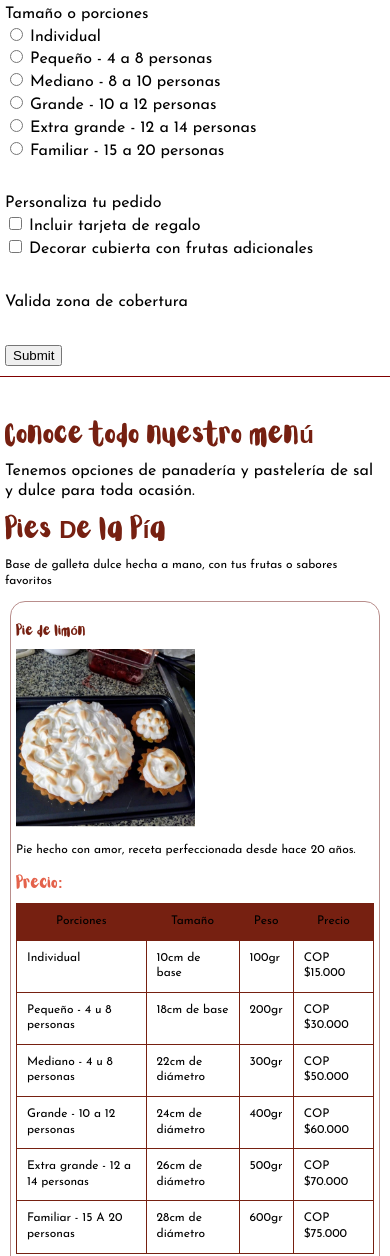
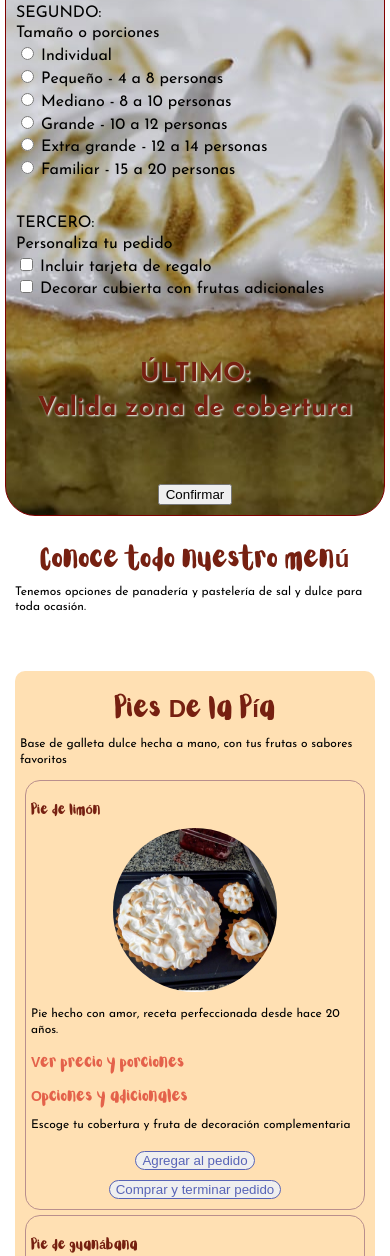
Before and after one commit to Dilogritando/delapia, a plain HTML site: page index.html in a window 390 px wide. Shown: the part 349-1605 px from the top of the page. Drawn offline with Linux system fonts and the light colour scheme.

Commit message:
Estilos en mobile mvp sin JS ni react

```diff
--- a/index.html
+++ b/index.html
@@ -106,7 +106,7 @@
                     </legend>
                     <br>
                     <br>
-                    <label for="postres">¿Qué tipo de postre deseas?</label>
+                    <label for="postres">PRIMERO: <br> ¿Qué tipo de postre deseas?</label>
                         <select id="postres-list">
                             <option value="placeholder">Selecciona tu favorito</option>
                             <optgroup label="Pies">
@@ -137,7 +137,7 @@
                         <br>
                     <fieldset class="formulario_size">
                         <legend>
-                            Tamaño o porciones
+                            SEGUNDO: <br> Tamaño o porciones
                         </legend>
                         <ul>
                             <li>
@@ -170,7 +170,7 @@
                     <br>
                     <fieldset class="formulario_personaliza">
                         <legend>
-                            Personaliza tu pedido
+                            TERCERO: <br> Personaliza tu pedido
                         </legend>
                         <input type="checkbox" id="regalo" name="regalo" value="Tarjeta">
                         <label for="regalo"> Incluir tarjeta de regalo</label><br>
@@ -181,18 +181,21 @@
                     <br>
                     <fieldset class="formulario_valida">
                         <legend>
-                            Valida zona de cobertura
+                            <p class="formulario_valida-title">
+                                ÚLTIMO: <br> Valida zona de cobertura
+                            </p>
                         </legend>
+                        <iframe id="formulario_mapa" src="https://www.google.com/maps/d/u/0/embed?mid=1I1-V4_so2sUaCBc9pWU4-ve5BtlLHF7U" width="640" height="480"></iframe>
                     </fieldset>
                     <br>
                     <br>
-                    <input type="submit" value="Submit">
+                    <input type="submit" value="Confirmar">
                 </fieldset>
             </form>
         </section>
         <section class="menu">
             <h2>Conoce todo nuestro menú</h2>
-            <i>Tenemos opciones de panadería y pastelería de sal y dulce para toda ocasión.</i>
+            <p class="menu_intro">Tenemos opciones de panadería y pastelería de sal y dulce para toda ocasión.</p>
             <article class="menu_pies">
                 <h2 class="menu_titles">
                     Pies De la Pía
@@ -208,7 +211,7 @@
                             Pie hecho con amor, receta perfeccionada desde hace 20 años.
                         </p>
                         <div class="menu_pies_opciones_precios">
-                            <h4>Precio:</h4>
+                            <h4 class="precios">Ver precio y porciones</h4>
                             <table class="porciones_precios">
                                 <thead>
                                     <tr>
@@ -272,7 +275,7 @@
                             Pie hecho con amor, receta perfeccionada desde hace 20 años.
                         </p>
                         <div class="menu_pies_opciones_precios">
-                            <h4>Precio:</h4>
+                            <h4 class="precios">Ver precio y porciones</h4>
                             <table class="porciones_precios">
                                 <thead>
                                     <tr>
@@ -336,7 +339,7 @@
                             Pie hecho con amor, receta perfeccionada desde hace 20 años.
                         </p>
                         <div class="menu_pies_opciones_precios">
-                            <h4>Precio:</h4>
+                            <h4 class="precios">Ver precio y porciones</h4>
                             <table class="porciones_precios">
                                 <thead>
                                     <tr>
@@ -400,7 +403,7 @@
                             Pie hecho con amor, receta perfeccionada desde hace 20 años.
                         </p>
                         <div class="menu_pies_opciones_precios">
-                            <h4>Precio:</h4>
+                            <h4 class="precios">Ver precio y porciones</h4>
                             <table class="porciones_precios">
                                 <thead>
                                     <tr>
@@ -464,7 +467,7 @@
                             Pie hecho con amor, receta perfeccionada desde hace 20 años.
                         </p>
                         <div class="menu_pies_opciones_precios">
-                            <h4>Precio:</h4>
+                            <h4 class="precios">Ver precio y porciones</h4>
                             <table class="porciones_precios">
                                 <thead>
                                     <tr>
@@ -528,7 +531,7 @@
                             Pie hecho con amor, receta perfeccionada desde hace 20 años.
                         </p>
                         <div class="menu_pies_opciones_precios">
-                            <h4>Precio:</h4>
+                            <h4 class="precios">Ver precio y porciones</h4>
                             <table class="porciones_precios">
                                 <thead>
                                     <tr>
@@ -602,7 +605,7 @@
                             Ponqué, también llamado por algunos torta o pastel.
                         </p>
                         <div class="menu_pies_opciones_precios">
-                            <h4>Precio:</h4>
+                            <h4 class="precios">Ver precio y porciones</h4>
                             <table class="porciones_precios">
                                 <thead>
                                     <tr>
@@ -666,7 +669,7 @@
                             Ponqué, también llamado por algunos torta o pastel.
                         </p>
                         <div class="menu_pies_opciones_precios">
-                            <h4>Precio:</h4>
+                            <h4 class="precios">Ver precio y porciones</h4>
                             <table class="porciones_precios">
                                 <thead>
                                     <tr>
@@ -730,7 +733,7 @@
                             Ponqué, también llamado por algunos torta o pastel.
                         </p>
                         <div class="menu_pies_opciones_precios">
-                            <h4>Precio:</h4>
+                            <h4 class="precios">Ver precio y porciones</h4>
                             <table class="porciones_precios">
                                 <thead>
                                     <tr>
@@ -794,7 +797,7 @@
                             Ponqué, también llamado por algunos torta o pastel.
                         </p>
                         <div class="menu_pies_opciones_precios">
-                            <h4>Precio:</h4>
+                            <h4 class="precios">Ver precio y porciones</h4>
                             <table class="porciones_precios">
                                 <thead>
                                     <tr>
@@ -858,7 +861,7 @@
                             Ponqué, también llamado por algunos torta o pastel.
                         </p>
                         <div class="menu_pies_opciones_precios">
-                            <h4>Precio:</h4>
+                            <h4 class="precios">Ver precio y porciones</h4>
                             <table class="porciones_precios">
                                 <thead>
                                     <tr>
@@ -932,7 +935,7 @@
                             Tradicionales alfajores con arequipe (dulce de leche) con ralladura de coco.
                         </p>
                         <div class="menu_pies_opciones_precios">
-                            <h4>Precio:</h4>
+                            <h4 class="precios">Ver precio y porciones</h4>
                             <table class="porciones_precios">
                                 <thead>
                                     <tr>
@@ -996,7 +999,7 @@
                             Galletas de chocolate.
                         </p>
                         <div class="menu_pies_opciones_precios">
-                            <h4>Precio:</h4>
+                            <h4 class="precios">Ver precio y porciones</h4>
                             <table class="porciones_precios">
                                 <thead>
                                     <tr>
@@ -1070,7 +1073,7 @@
                             Quiche o miniquiche de 6 porciones en adelante, contiene queso.
                         </p>
                         <div class="menu_pies_opciones_precios">
-                            <h4>Precio:</h4>
+                            <h4 class="precios">Ver precio y porciones</h4>
                             <table class="porciones_precios">
                                 <thead>
                                     <tr>
@@ -1134,7 +1137,7 @@
                             Quiche o miniquiche de 6 porciones en adelante, contiene queso.
                         </p>
                         <div class="menu_pies_opciones_precios">
-                            <h4>Precio:</h4>
+                            <h4 class="precios">Ver precio y porciones</h4>
                             <table class="porciones_precios">
                                 <thead>
                                     <tr>
--- a/src/scss/home.scss
+++ b/src/scss/home.scss
@@ -15,11 +15,10 @@ html, body, div, span, applet, object, iframe, blockquote, pre,
 a, abbr, acronym, address, big, cite, code,
 del, dfn, em, img, ins, kbd, q, s, samp,
 small, strike, strong, sub, sup, tt, var,
-b, u, i, center,
+b, u, center,
 dl, dt, dd, ol, ul, li,
 fieldset, form, label, legend,
-table, caption, tbody, tfoot,
-article, aside, canvas, details, embed,
+table, caption, tbody, tfoot, aside, canvas, details, embed,
 figure, figcaption, header, hgroup,
 menu, nav, output, ruby, summary,
 time, mark, audio, video {
@@ -46,6 +45,8 @@ section{
 }
 article{
     margin: 10px 0;
+    padding: 10px 5px;
+    border-radius: 10px;
 }
 ol, ul {
  list-style: none;
--- a/src/scss/modules/_categories.scss
+++ b/src/scss/modules/_categories.scss
@@ -1,37 +1,67 @@
 @use 'variables';
 
-ul button {
-    color: variables.$azul;
-    border-radius: 15px;
-    border: 1px solid;
-    margin: 5px;
-}
-
-.product_buttons{
+.formulario{
     display: flex;
     flex-direction: column;
-    align-items: center;
+    background: url("/delapia/src/1Assets/6ImagenesProducto/limon2.jpeg");
+    &_tipo{
+        display: flex;
+        flex-direction: column;
+        input{
+            align-self: center;
         }
-
+    }
+    &_valida{
+        text-align: center;
+        &-title{
+            color: variables.$logoColor;
+            text-align: center;
+            cursor: pointer;
+            font-size: 26px;
+            font-weight: bold;
+            text-shadow: 1px 1px 2px white;
+            &:hover{
+                text-decoration: underline;
+                font-size: 18px;
+            }
+        }
+    }
+    #formulario_mapa{
+        display: none;
+    }
+}
+.menu{
+    margin: 0 10px;
+    h2{
+        text-align: center;
+    }
+    .menu_pies_opciones, .menu_ponques_opciones, .menu_galletas_opciones, .menu_quiches_opciones{
         li {
+          border: 1px solid variables.$corona;
+          border-radius: 15px;
+          margin: 5px;
+          padding: 5px;
           img {
             width: 50%;
+            border-radius: 150px;
+            margin: 0 0 0 25%;
             }
             h4{
                 font-size: 14px;
                 color: #e4624b;
             }
         }
-h3{
-    font-size: 12px;
     }
-h5 {
-    text-align: center;
+    li {
+        img {
+            width: 50%;
+            border-radius: 150px;
+            margin: 0 0 0 25%;
         }
-
-p{
-    line-height: 1.3;
-    font-size: 12px;
+        h4{
+            font-size: 14px;
+            color: #e4624b;
+        }
     }
     table, th, td {
         border-collapse: collapse;
@@ -46,20 +76,58 @@ th{
         font-weight: unset;
         padding: 10px;
     }
-
-.menu_pies_opciones, .menu_ponques_opciones, .menu_galletas_opciones, .menu_quiches_opciones{
-  li {
-    border: 1px solid variables.$corona;
-    border-radius: 15px;
-    margin: 5px;
-    padding: 5px;
+    &_intro{
+       margin: 0 0 55px 0;
+    }
+    .precios{
+        cursor: pointer;
+        &:hover{
+            color: variables.$azul;
+            text-decoration: underline;
+        }
+    }
+    .porciones_precios{
+        display: none;
+    }
+    &_pies{
+        background-color: #ffac335e;
+    }
+    &_ponques{
+        background-color: #b98e8c47;
+    }
+    &_galletas{
+        background-color: #d9ef638c;
+    }
+    &_quiches{
+        background-color: #5c913b5c;
     }
 }
 
+ul button {
+    color: variables.$azul;
+    border-radius: 15px;
+    border: 1px solid;
+    margin: 5px;
+}
+.product_buttons{
+    display: flex;
+    flex-direction: column;
+    align-items: center;
+}
+h3{
+    font-size: 12px;
+}
+h5 {
+    text-align: center;
+}
 
+p{
+    line-height: 1.3;
+    font-size: 12px;
+}
 .domicilios{
     text-align: center;
+}
 iframe {
-        width: 95vw;
+    width: 90vw;
 }
-}
--- a/src/scss/modules/_header.scss
+++ b/src/scss/modules/_header.scss
@@ -9,15 +9,12 @@
     padding: 10px 0;
     a, p {
         color: white;
+        margin: 0;
     }
 }
-
-
-
 .nav{
     display: none;
 }
-
 header{
     display: flex;
     flex-direction: row;
@@ -43,3 +40,9 @@ header{
         font-family: 'Josefin';
     }
 }
+.formulario{
+    border: 1px solid maroon;
+    border-radius: 30px;
+    padding: 10px;
+    margin: 5px;
+}
--- a/src/scss/modules/_variables.scss
+++ b/src/scss/modules/_variables.scss
@@ -14,7 +14,11 @@ $font-body: 'Josefin', sans-serif;
 //Colors
 $logoColor: #762011;
 $azul: #5864B7;
-$corona: #B98E8C
+$pina: #ffac33;
+$corona: #b98f8d;
+
+
+
 
 /*
 #ffac33 —- piña oscuro
```
Also changed, not shown: dist/css/main.css, 1 other file. Lines whose indentation alone changed are shown as unchanged.
